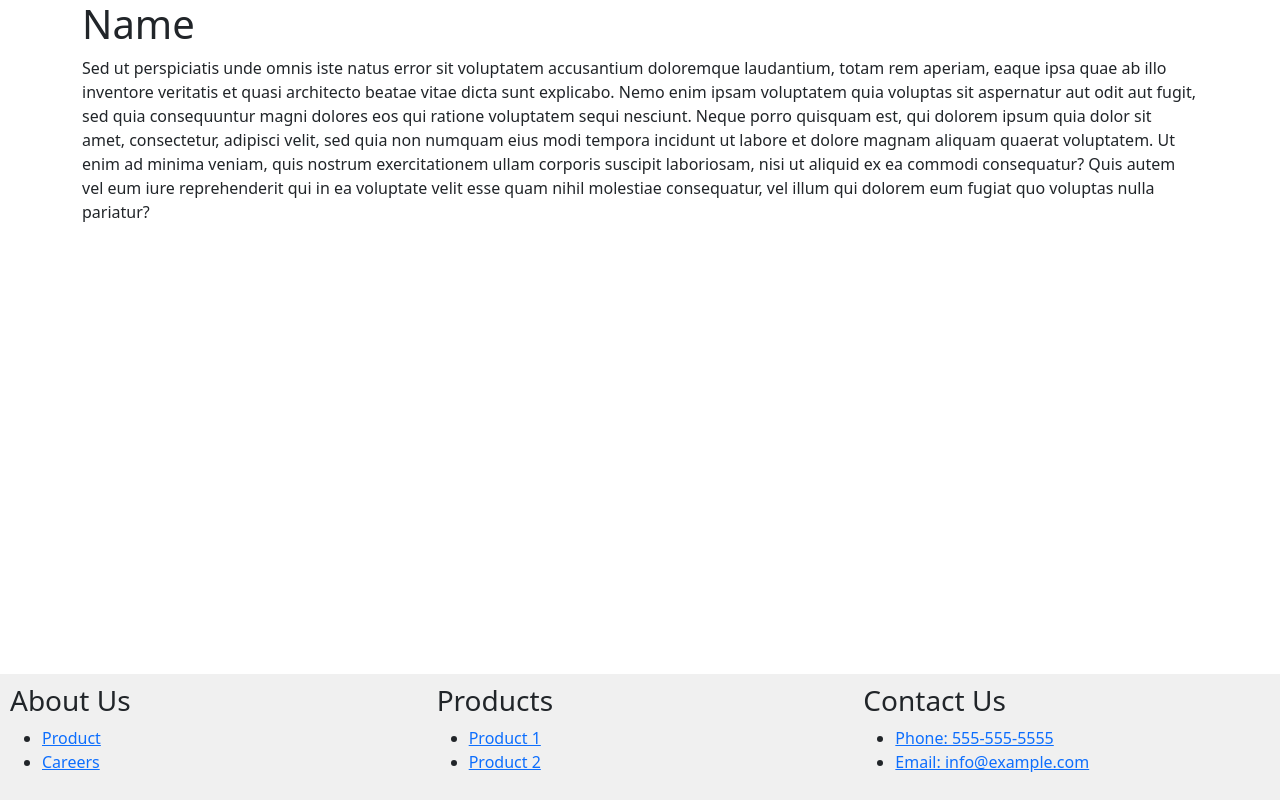
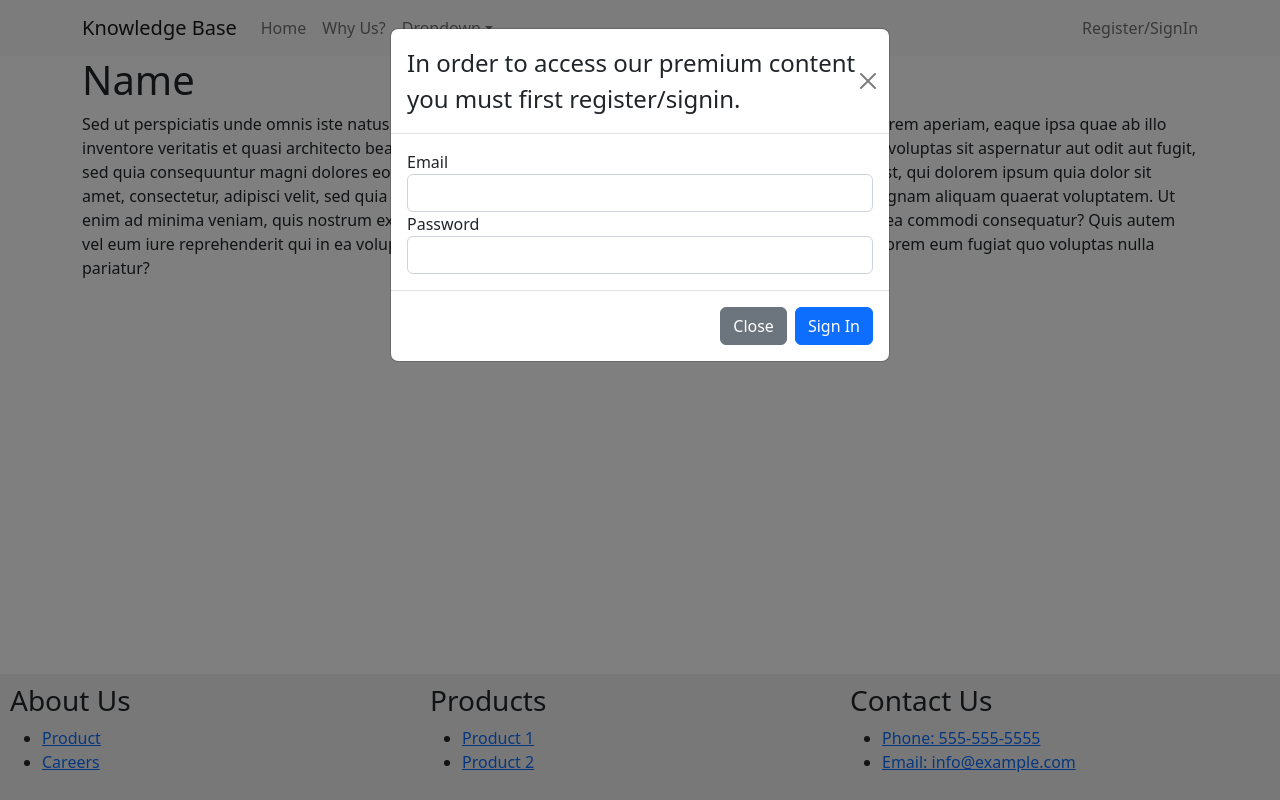
Before and after one commit to PrimeTimeTran/react-ts-knowledgebase, a React (Vite) app: page /why-us in a window 1280 px wide. Built offline with nearby package versions, Linux system fonts and the light colour scheme.

Commit message:
Update styling a bit

```diff
--- a/src/components/Footer.css
+++ b/src/components/Footer.css
@@ -12,7 +12,9 @@
 
 .footer-column {
   flex: 1;
-  margin-right: 20px;
+  /* margin-right: 20px; */
+  align-items: center;
+  justify-content: center;
 }
 
 .footer-column:last-child {
--- a/src/components/Navbar.tsx
+++ b/src/components/Navbar.tsx
@@ -19,11 +19,11 @@ function BasicExample() {
   return (
     <Navbar bg="light" expand="lg">
       <Container>
-        <Navbar.Brand href="#home">Knowledge Base</Navbar.Brand>
+        <Navbar.Brand href="/">Knowledge Base</Navbar.Brand>
         <Navbar.Toggle aria-controls="basic-navbar-nav" />
         <Navbar.Collapse id="basic-navbar-nav">
           <Nav className="me-auto">
-            <Nav.Link href="#home">Home</Nav.Link>
+            <Nav.Link href="/">Home</Nav.Link>
             <Nav.Link href="/why-us">Why Us?</Nav.Link>
             <NavDropdown title="Dropdown" id="basic-nav-dropdown">
               <NavDropdown.Item href="#action/3.1">Action</NavDropdown.Item>
--- a/src/index.css
+++ b/src/index.css
@@ -34,12 +34,6 @@ a.ps-menu-button {
   border-left-color: black;
   border-left-width: 1px;
   padding-left: 10px;
-  overflow-wrap: break-word;
-}
-
-.ps-menu-label {
-  overflow-wrap: break-word;
-
 }
 
 /* Extra small devices (phones, 600px and down) */
--- a/src/routes/product.tsx
+++ b/src/routes/product.tsx
@@ -1,11 +1,12 @@
-import React from 'react'
 import { Container } from 'react-bootstrap'
 
+import Nav from '../components/Navbar'
 import Footer from '../components/Footer'
 
 export default function Product() {
   return (
     <div>
+      <Nav />
       <Container>
         <h1>Name</h1>
         <p>Sed ut perspiciatis unde omnis iste natus error sit voluptatem accusantium doloremque laudantium, totam rem aperiam, eaque ipsa quae ab illo inventore veritatis et quasi architecto beatae vitae dicta sunt explicabo. Nemo enim ipsam voluptatem quia voluptas sit aspernatur aut odit aut fugit, sed quia consequuntur magni dolores eos qui ratione voluptatem sequi nesciunt. Neque porro quisquam est, qui dolorem ipsum quia dolor sit amet, consectetur, adipisci velit, sed quia non numquam eius modi tempora incidunt ut labore et dolore magnam aliquam quaerat voluptatem. Ut enim ad minima veniam, quis nostrum exercitationem ullam corporis suscipit laboriosam, nisi ut aliquid ex ea commodi consequatur? Quis autem vel eum iure reprehenderit qui in ea voluptate velit esse quam nihil molestiae consequatur, vel illum qui dolorem eum fugiat quo voluptas nulla pariatur?</p>
--- a/src/routes/root.tsx
+++ b/src/routes/root.tsx
@@ -45,8 +45,7 @@ export default function Root() {
                 textOverflow: 'clip',
 
                 // Wrap the text in submenu
-                whiteSpace: 'break-spaces',
-                // margin: 20
+                // whiteSpace: 'break-spaces',
               },
               // [`.${menuClasses.label}::-webkit-scrollbar`]: {
               //   display: 'none',
```
